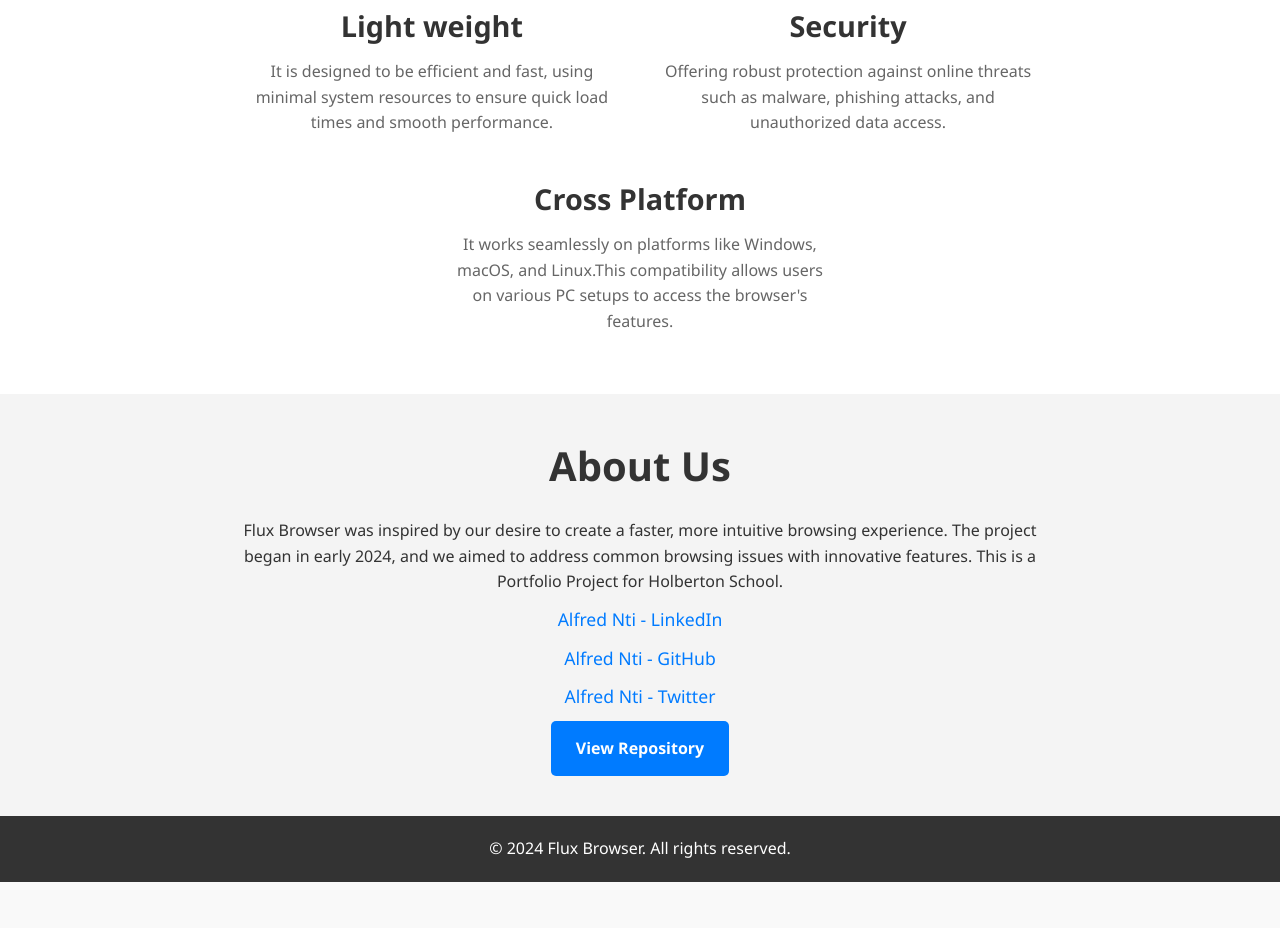
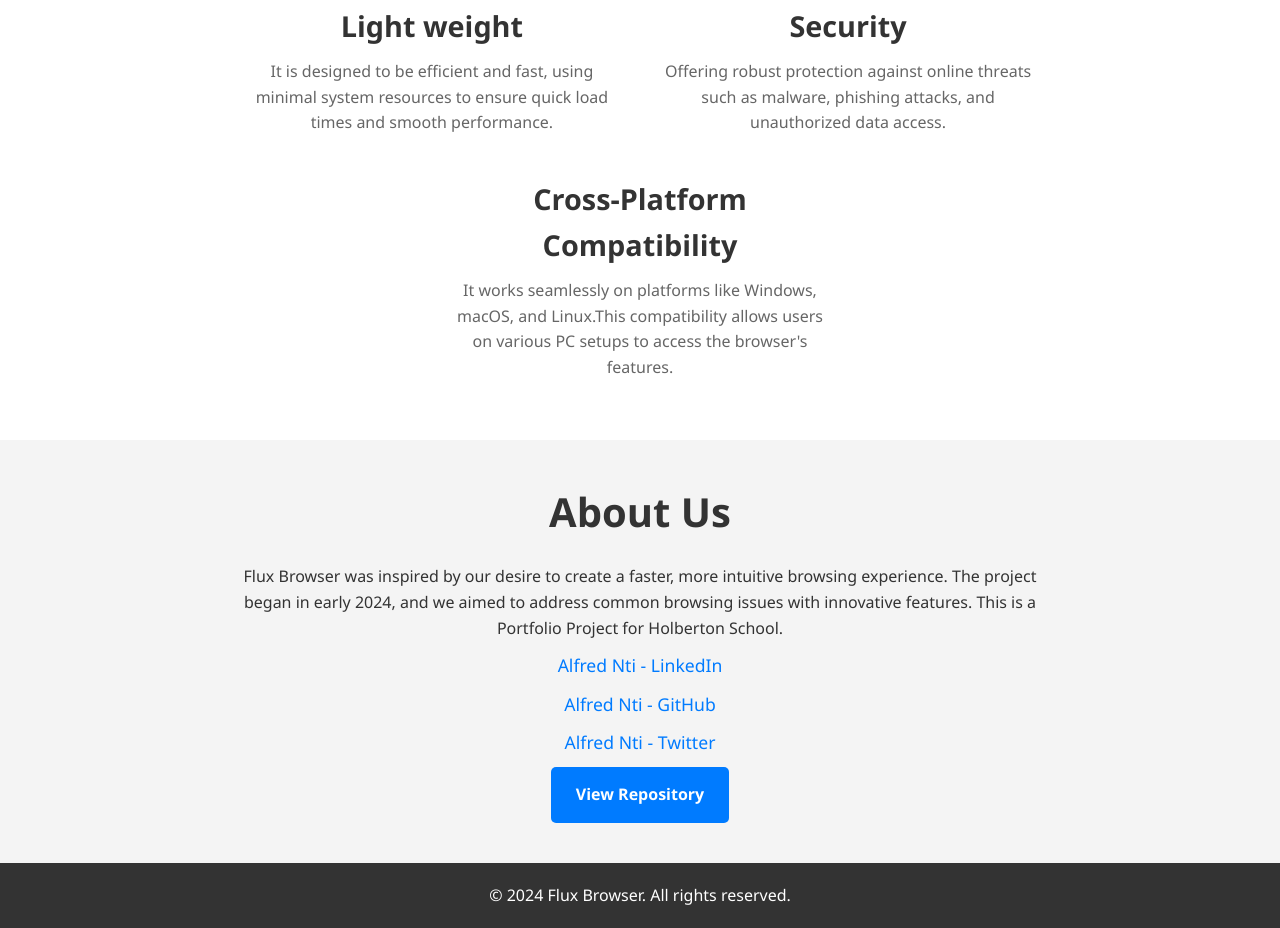
Before and after one commit to Freddywhest/flux-landing, a plain HTML site: page index.html in a window 1280 px wide. Shown: the part 951-1879 px from the top of the page. Before the commit the page ends 1833 px from the top, so only its background shows below. Drawn offline with Linux system fonts and the light colour scheme.

Commit message:
Completed

```diff
--- a/index.html
+++ b/index.html
@@ -41,7 +41,7 @@
                 data access.</p>
         </div>
         <div class="feature">
-            <h3>Cross Platform</h3>
+            <h3>Cross-Platform Compatibility</h3>
             <p>It works seamlessly on platforms like Windows, macOS, and Linux.This compatibility allows users on
                 various PC setups to access the browser's features.
             </p>
```
Also changed, not shown: 1 other file.
